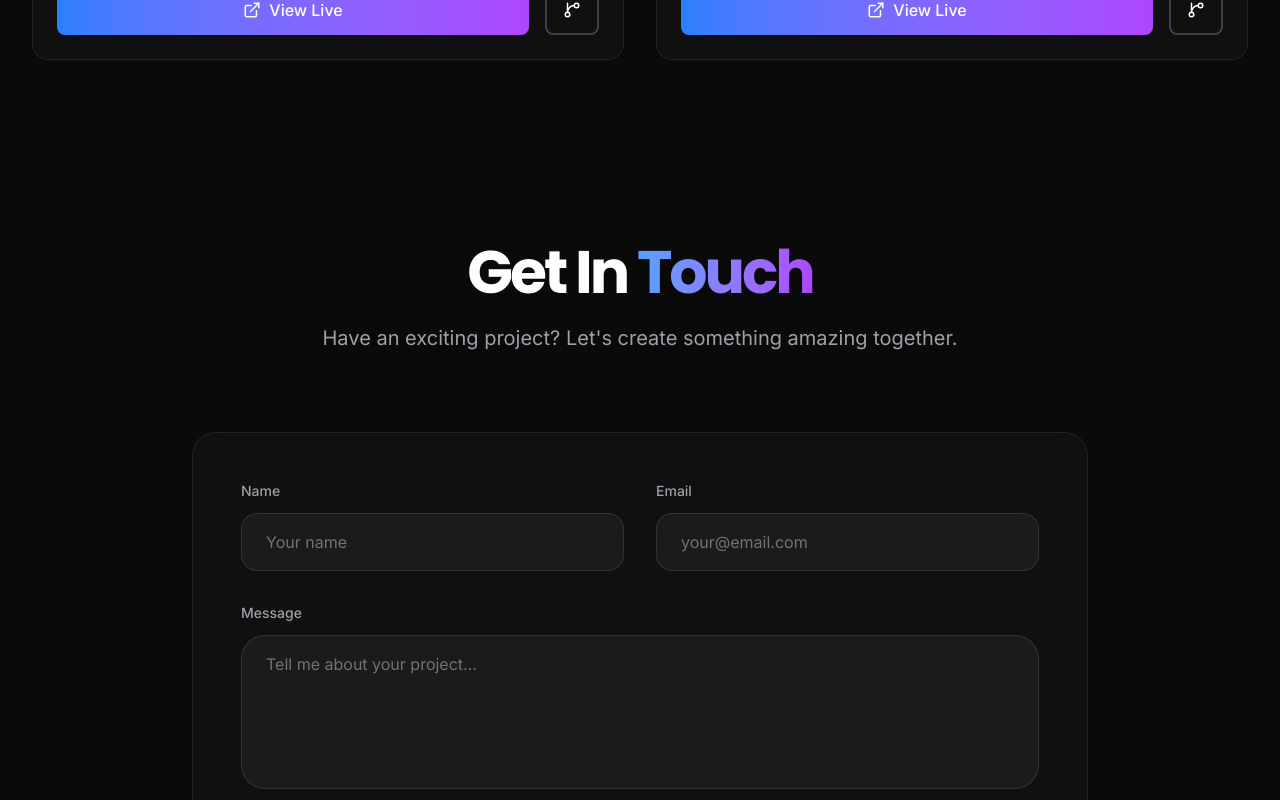
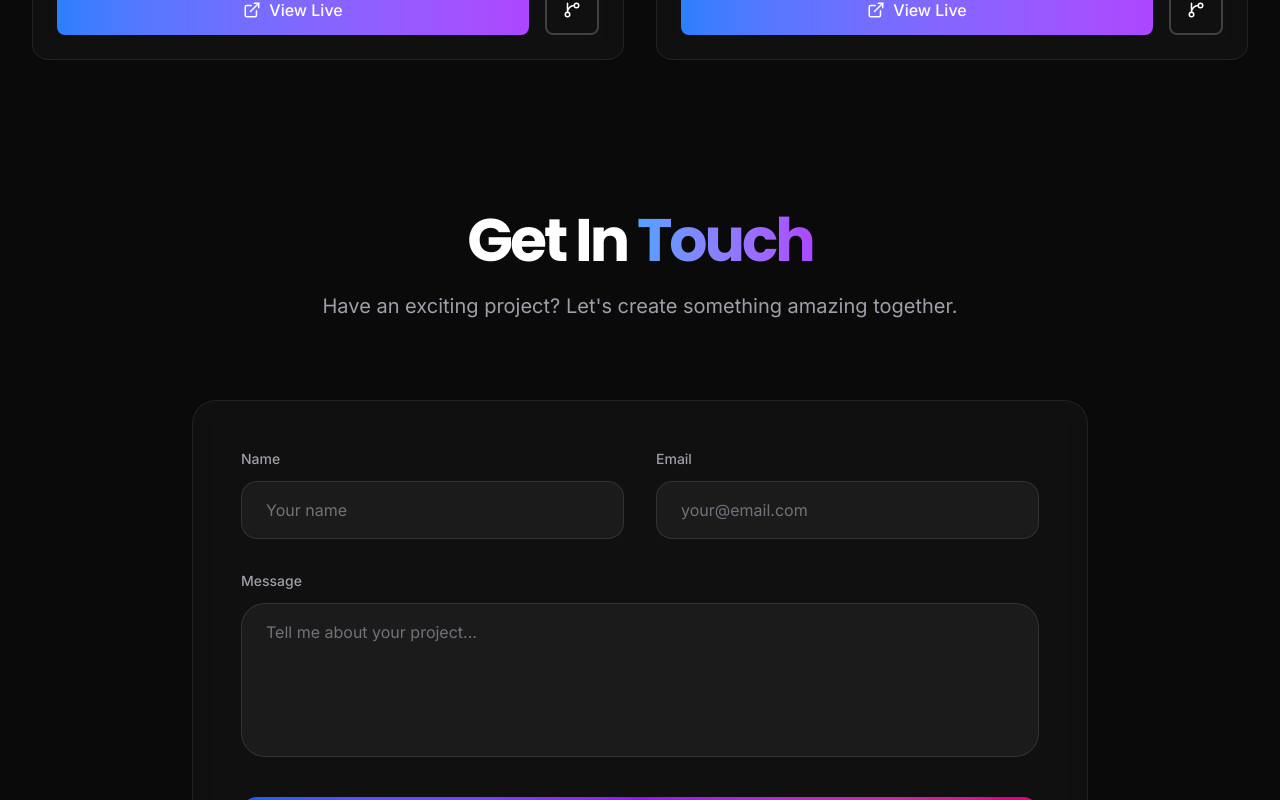
Before and after one commit to Im-Rahul-Panchal/Rahul-Panchal-Portfolio, a React (Vite) app in the folder client/: page / in a window 1280 px wide. Shown: the part 6320-7120 px from the top of the page. Built offline with nearby package versions, Linux system fonts and the light colour scheme.

Commit message:
Adjust Contact section padding for improved layout consistency

```diff
--- a/client/src/components/Contact.jsx
+++ b/client/src/components/Contact.jsx
@@ -42,7 +42,7 @@ const Contact = () => {
   };
 
   return (
-    <section id="contact" className="py-12 md:py-28 px-4 sm:px-6 bg-[#0a0a0a]" ref={ref}>
+    <section id="contact" className="py-12 md:py-20 px-4 sm:px-6 bg-[#0a0a0a]" ref={ref}>
       <div className="max-w-4xl mx-auto">
 
         {/* Heading */}
```
